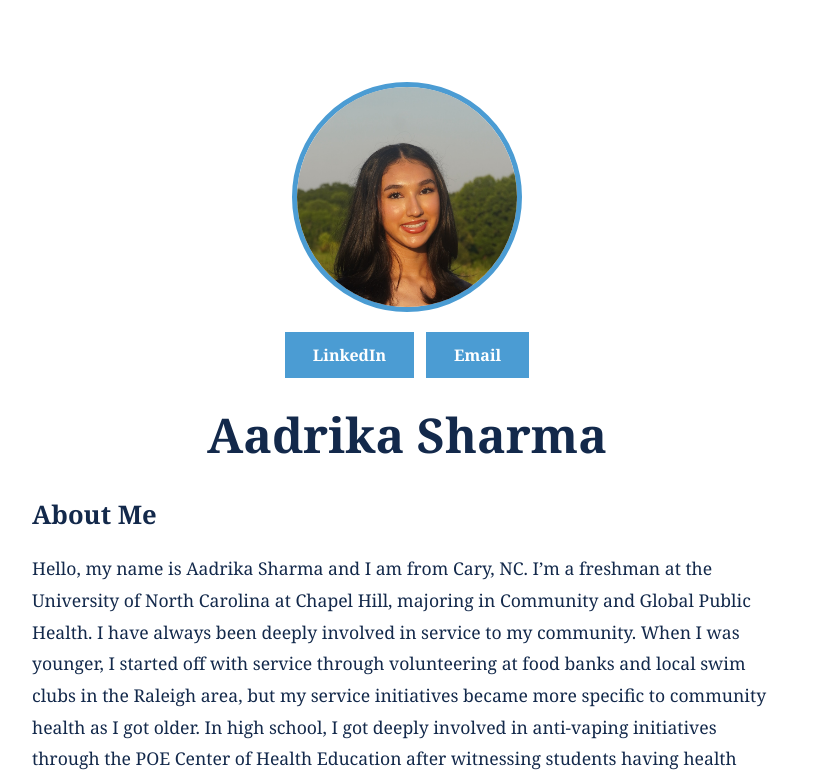
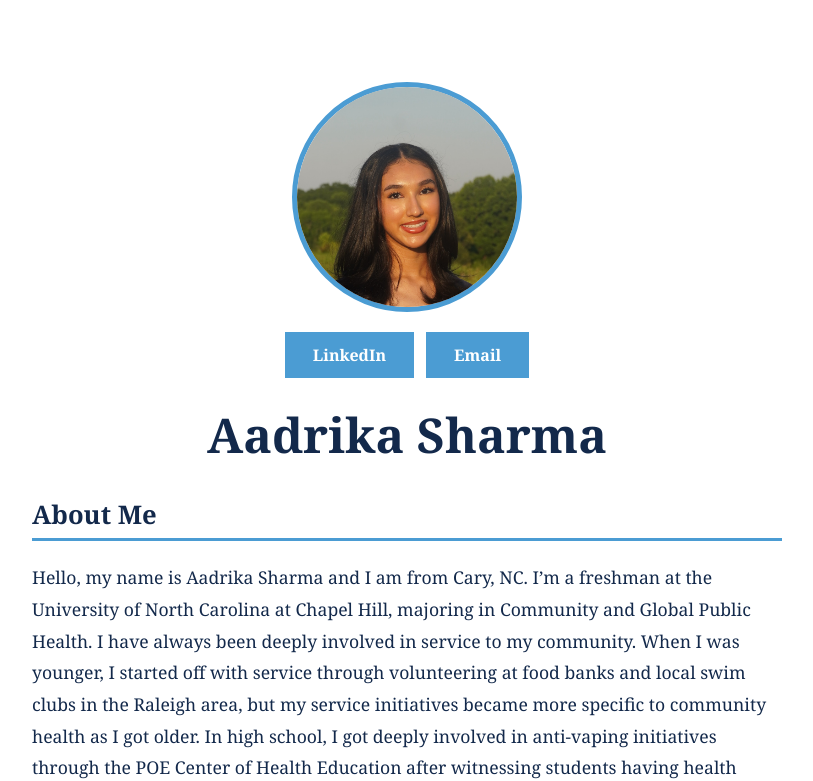
Before and after one commit to aadrikasharmas/.github.io, a plain HTML site: page aboutme.html in a window 1280 px wide. Shown: the top 781 px of the page, without its empty margins (233-1046 px from the left). Drawn offline with Linux system fonts and the light colour scheme.

Commit message:
color change

```diff
--- a/style.css
+++ b/style.css
@@ -44,11 +44,15 @@ main {
 h1 {
   text-align: center;
   font-size: 3rem;
+  color: #13294B;
   margin: 0 0 30px 0;
 }
 
 h2 {
   font-size: 1.6rem;
+  color:#13294B;
+  border-bottom: 3px solid #4B9CD3;
+  padding-bottom: 6px;
 }
 
 p {
```
